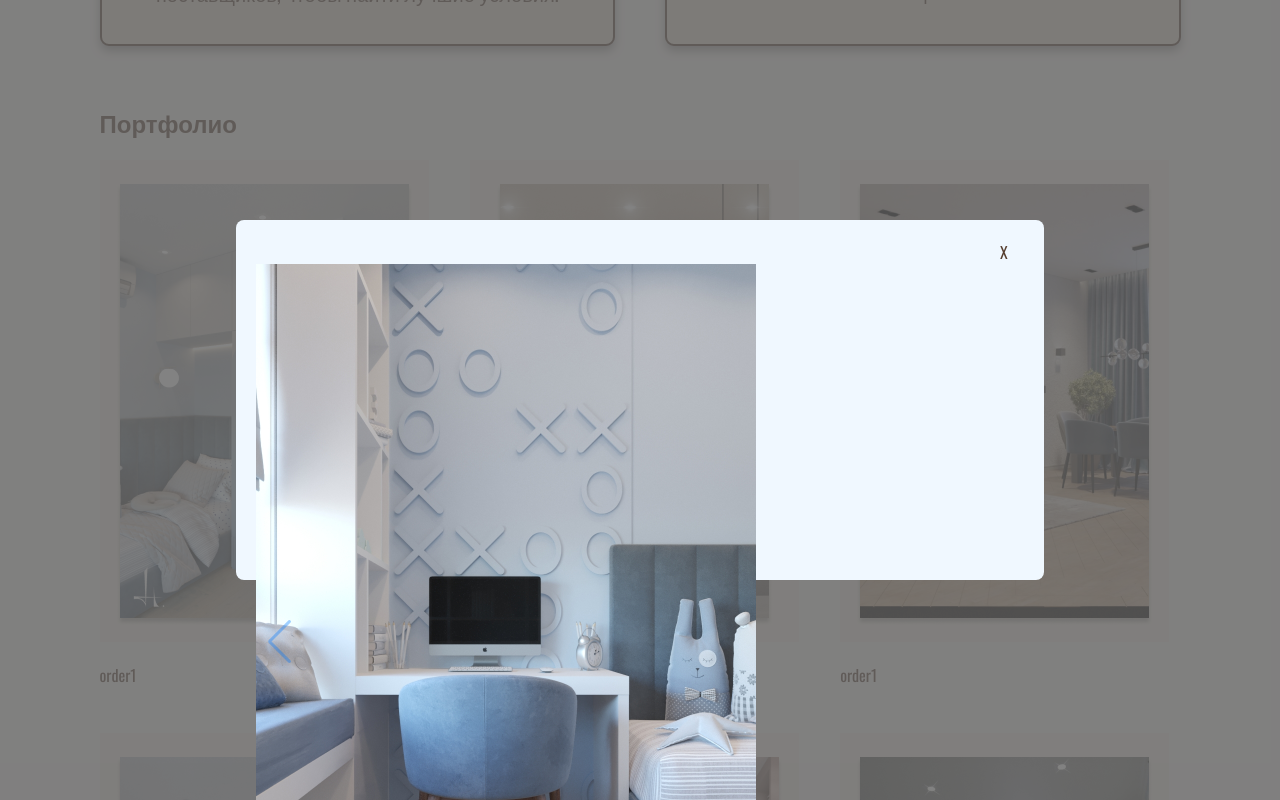
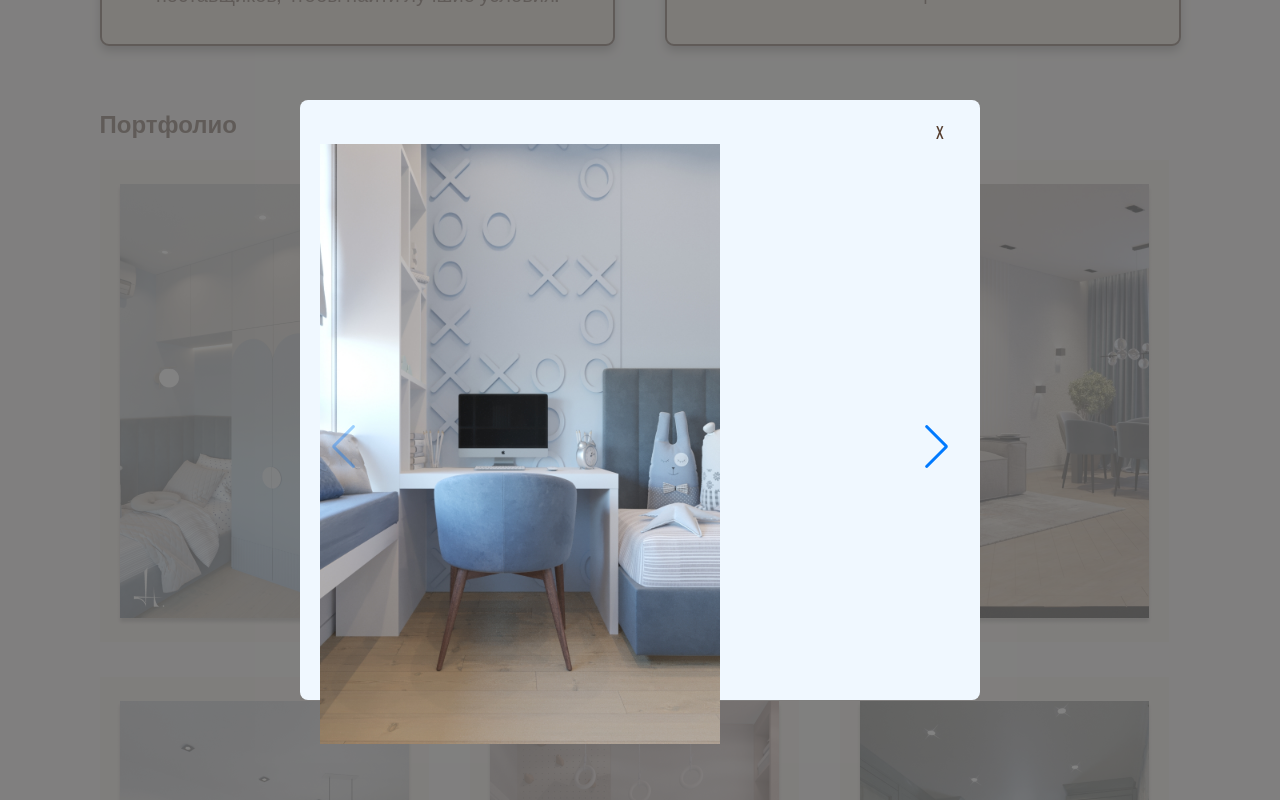
Before and after one commit to Inna7777/react-diploma, a React (Create React App) app: page / in a window 1280 px wide. Both pictures are taken after a click on the picture 264 px from the left and 1748 px from the top of the page. Shown: the part 1348-2148 px from the top of the page. Built offline with nearby package versions, Linux system fonts and the light colour scheme.

Commit message:
Creating Dialog

```diff
--- a/src/components/cost/cost.jsx
+++ b/src/components/cost/cost.jsx
@@ -1,5 +1,5 @@
 import React from "react";
-import styles from "./cost.module.css"
+import style from "./cost.module.css"
 import MyButton from "../shared/button/myButton";
 
 
@@ -7,15 +7,15 @@ const Cost =()=>{
 
 
     return(
-        <div className={styles.costWork}>
-             <h2 className={styles.costTitle}>Тарифы</h2>
+        <div className={style.costWork}>
+             <h2 className={style.costTitle}>Тарифы</h2>
              <p>      Оплата производится в следующем порядке: 50 % перед началом работ и обмерами (при заключении договора) и 50 % при сдаче  при сдаче готового дизайн проекта.
                 Все этапы по дизайн-проекту входят в данную стоимость.
                 Авторский надзор оплачивается отдельно, все консультации в офисе и по телефону бесплатно.</p>
                 <p>Важно! Выполняем проекты по всей России с обмерами от заказчика.
                 Пример готового альбома с дизайном проекта отправляем на почту по запросу.</p>
-                <div className={styles.calculator}>
-                <MyButton className={styles.calculatorButton}>
+                <div className={style.calculator}>
+                <MyButton className={style.calculatorButton}>
                 Калькулятор вашего проекта
                 </MyButton>
                 </div>
--- a/src/components/cost/cost.module.css
+++ b/src/components/cost/cost.module.css
@@ -20,9 +20,8 @@
     }
  .calculatorButton {
 
-    font-size: 20px;
+    font-size: 10px;
     text-align: center;
-
 
 }
 /* поведение кнопок при наведении курсора*/
--- a/src/components/portfolio/workCards/workCards.jsx
+++ b/src/components/portfolio/workCards/workCards.jsx
@@ -1,7 +1,6 @@
 import style from "./workCards.module.css";
 import PortfolioDetalis from "../../slider/portfolioDetalis";
 import React, { useState } from "react";
-import MyButton from "../../shared/button/myButton";
 import Dialog from "../../shared/Dialog/Dialog";
 
 const WorkCards = (props) => {
@@ -28,8 +27,7 @@ function onDialogCancel(){
       <div>
         <img src={picture.image} alt="" onClick={() => setPortfolioId(picture.id)} />
 
-        <p>{state}</p>
-      </div>
+       </div>
     );
   });
 
--- a/src/components/shared/Dialog/Dialog.module.css
+++ b/src/components/shared/Dialog/Dialog.module.css
@@ -17,8 +17,8 @@
     padding: 20px;
     border-radius: 8px;
     background-color: aliceblue;
-    max-width: 60%;
-    max-height: 40%;
+    max-width: 50%;
+    max-height: 70%;
 }
 .cancel {
 display: flex;
--- a/src/components/shared/button/myButton.module.css
+++ b/src/components/shared/button/myButton.module.css
@@ -1,7 +1,7 @@
 .myBtn{
     display: inline-block;
     height: 30px;
-    width: 100px;
+    width: 300px;
     border: 2px solid #563E2F;
     border-radius: 60px;
     color: #563e2f;
--- a/src/components/slider/portfolioDetalis.jsx
+++ b/src/components/slider/portfolioDetalis.jsx
@@ -56,7 +56,7 @@ useEffect(()=>{
     return(
 
 
-             <Swiper navigation modules={[Navigation]}>
+             <Swiper navigation modules={[Navigation]} className={style.swiperConteiner}>
 
              {state.map((value)=><SwiperSlide className={style.pictureWork}>
 
--- a/src/components/slider/portfolioDetalis.module.css
+++ b/src/components/slider/portfolioDetalis.module.css
@@ -1,3 +1,8 @@
 .pictureWork img{
-     width: 500px;
+     width: 400px;
 }
+
+.swiperConteiner{
+ margin-left: 0;
+ margin-right: 0;
+}
```
